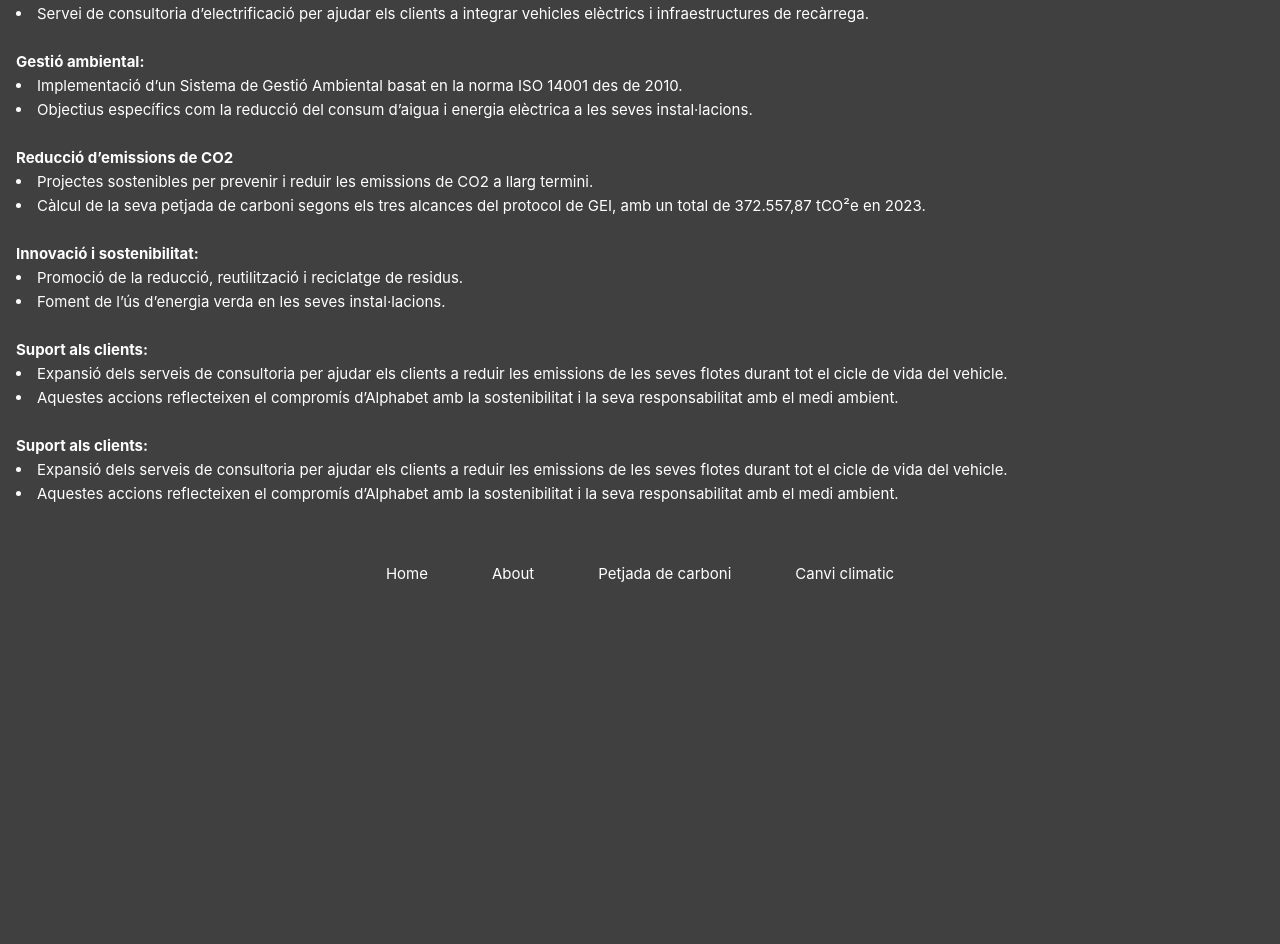
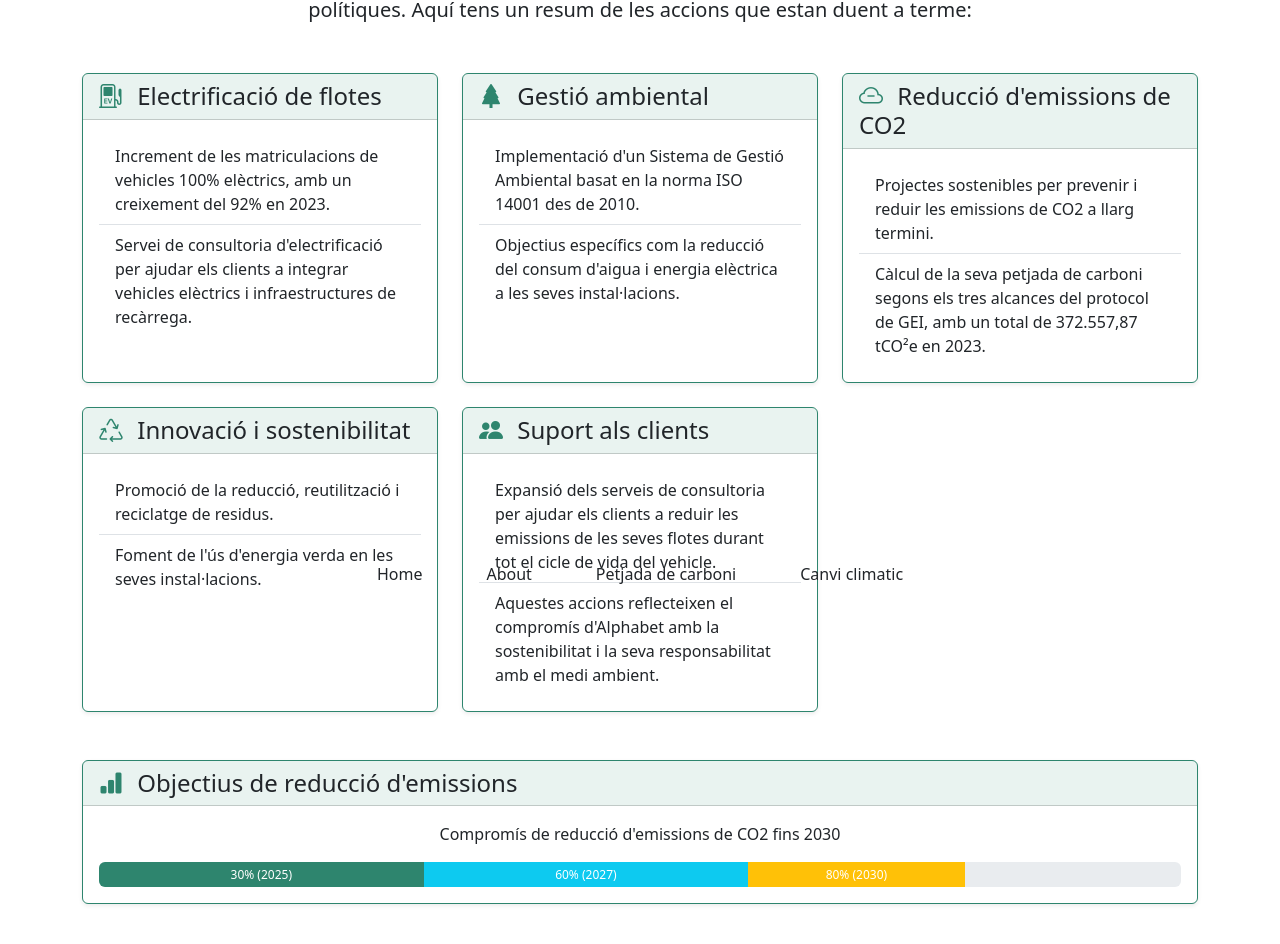
Before and after one commit to marcb44ch/alphabet-project, a Vue app: page /CarbonFootprint in a window 1280 px wide. Shown: the part 182-1126 px from the top of the page. Before the commit the page ends 800 px from the top, so only its background shows below. Built offline with nearby package versions, Linux system fonts and the light colour scheme.

Commit message:
Add @iconify/vue dependency and update CarbonFootprint.vue with detailed sustainability initiatives

```diff
--- a/package.json
+++ b/package.json
@@ -16,6 +16,7 @@
     "vue-router": "^4.5.0"
   },
   "devDependencies": {
+    "@iconify/vue": "^4.3.0",
     "@vitejs/plugin-vue": "^5.2.1",
     "vite": "^6.2.1",
     "vite-plugin-vue-devtools": "^7.7.2"
--- a/src/views/CarbonFootprint.vue
+++ b/src/views/CarbonFootprint.vue
@@ -1,4 +1,4 @@
-<template>
+<!-- <template>
   <div class="CarbonFootprint">
     <div>
       <h1>Petjada de Carboni</h1>
@@ -52,4 +52,160 @@
       align-items: center;
   }
   }
+</style> -->
+
+<template>
+  <div class="CarbonFootprint">
+    <div class="container py-5">
+      <div class="row mb-4">
+        <div class="col-12 text-center">
+          <h1 class="display-4 text-success mb-3">Petjada de Carboni</h1>
+          <p class="lead mb-4">L'empresa Alphabet està compromesa amb la reducció de la seva petjada de carboni a través de diverses iniciatives i polítiques. Aquí tens un resum de les accions que estan duent a terme:</p>
+        </div>
+      </div>
+
+      <div class="row row-cols-1 row-cols-md-2 row-cols-lg-3 g-4">
+        <!-- Electrificació de flotes -->
+        <div class="col">
+          <div class="card h-100 border-success shadow-sm">
+            <div class="card-header bg-success bg-opacity-10">
+              <h4 class="card-title mb-0">
+                <i class="bi bi-ev-station text-success me-2"></i>
+                Electrificació de flotes
+              </h4>
+            </div>
+            <div class="card-body">
+              <ul class="list-group list-group-flush">
+                <li class="list-group-item">Increment de les matriculacions de vehicles 100% elèctrics, amb un creixement del 92% en 2023.</li>
+                <li class="list-group-item">Servei de consultoria d'electrificació per ajudar els clients a integrar vehicles elèctrics i infraestructures de recàrrega.</li>
+              </ul>
+            </div>
+          </div>
+        </div>
+
+        <!-- Gestió ambiental -->
+        <div class="col">
+          <div class="card h-100 border-success shadow-sm">
+            <div class="card-header bg-success bg-opacity-10">
+              <h4 class="card-title mb-0">
+                <i class="bi bi-tree-fill text-success me-2"></i>
+                Gestió ambiental
+              </h4>
+            </div>
+            <div class="card-body">
+              <ul class="list-group list-group-flush">
+                <li class="list-group-item">Implementació d'un Sistema de Gestió Ambiental basat en la norma ISO 14001 des de 2010.</li>
+                <li class="list-group-item">Objectius específics com la reducció del consum d'aigua i energia elèctrica a les seves instal·lacions.</li>
+              </ul>
+            </div>
+          </div>
+        </div>
+
+        <!-- Reducció d'emissions de CO2 -->
+        <div class="col">
+          <div class="card h-100 border-success shadow-sm">
+            <div class="card-header bg-success bg-opacity-10">
+              <h4 class="card-title mb-0">
+                <i class="bi bi-cloud-minus text-success me-2"></i>
+                Reducció d'emissions de CO2
+              </h4>
+            </div>
+            <div class="card-body">
+              <ul class="list-group list-group-flush">
+                <li class="list-group-item">Projectes sostenibles per prevenir i reduir les emissions de CO2 a llarg termini.</li>
+                <li class="list-group-item">Càlcul de la seva petjada de carboni segons els tres alcances del protocol de GEI, amb un total de 372.557,87 tCO²e en 2023.</li>
+              </ul>
+            </div>
+          </div>
+        </div>
+
+        <!-- Innovació i sostenibilitat -->
+        <div class="col">
+          <div class="card h-100 border-success shadow-sm">
+            <div class="card-header bg-success bg-opacity-10">
+              <h4 class="card-title mb-0">
+                <i class="bi bi-recycle text-success me-2"></i>
+                Innovació i sostenibilitat
+              </h4>
+            </div>
+            <div class="card-body">
+              <ul class="list-group list-group-flush">
+                <li class="list-group-item">Promoció de la reducció, reutilització i reciclatge de residus.</li>
+                <li class="list-group-item">Foment de l'ús d'energia verda en les seves instal·lacions.</li>
+              </ul>
+            </div>
+          </div>
+        </div>
+
+        <!-- Suport als clients -->
+        <div class="col">
+          <div class="card h-100 border-success shadow-sm">
+            <div class="card-header bg-success bg-opacity-10">
+              <h4 class="card-title mb-0">
+                <i class="bi bi-people-fill text-success me-2"></i>
+                Suport als clients
+              </h4>
+            </div>
+            <div class="card-body">
+              <ul class="list-group list-group-flush">
+                <li class="list-group-item">Expansió dels serveis de consultoria per ajudar els clients a reduir les emissions de les seves flotes durant tot el cicle de vida del vehicle.</li>
+                <li class="list-group-item">Aquestes accions reflecteixen el compromís d'Alphabet amb la sostenibilitat i la seva responsabilitat amb el medi ambient.</li>
+              </ul>
+            </div>
+          </div>
+        </div>
+      </div>
+
+      <!-- Gràfic de reducció emissions -->
+      <div class="row mt-5">
+        <div class="col-12">
+          <div class="card border-success shadow-sm">
+            <div class="card-header bg-success bg-opacity-10">
+              <h4 class="card-title mb-0">
+                <i class="bi bi-bar-chart-fill text-success me-2"></i>
+                Objectius de reducció d'emissions
+              </h4>
+            </div>
+            <div class="card-body text-center">
+              <p class="mb-3">Compromís de reducció d'emissions de CO2 fins 2030</p>
+              <div class="progress" role="progressbar" style="height: 25px">
+                <div class="progress-bar bg-success" style="width: 30%">30% (2025)</div>
+                <div class="progress-bar bg-info" style="width: 30%">60% (2027)</div>
+                <div class="progress-bar bg-warning" style="width: 20%">80% (2030)</div>
+              </div>
+            </div>
+          </div>
+        </div>
+      </div>
+    </div>
+  </div>
+</template>
+
+<style>
+@import url("https://cdn.jsdelivr.net/npm/bootstrap@5.3.2/dist/css/bootstrap.min.css");
+@import url("https://cdn.jsdelivr.net/npm/bootstrap-icons@1.11.3/font/bootstrap-icons.min.css");
+
+.card {
+  transition: transform 0.3s;
+}
+
+.card:hover {
+  transform: translateY(-5px);
+}
+
+.text-success {
+  color: #2e856e !important;
+}
+
+.border-success {
+  border-color: #2e856e !important;
+}
+
+.bg-success {
+  background-color: #2e856e !important;
+}
+
+.bg-success.bg-opacity-10 {
+  background-color: rgba(46, 133, 110, 0.1) !important;
+}
 </style>
```
Also changed, not shown: 1 other file (tests, documents, lock files or other folders).
